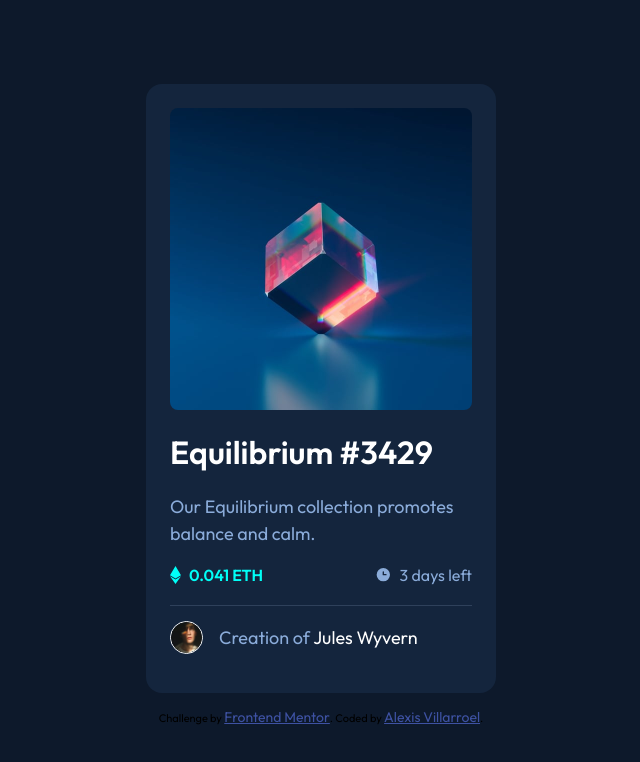
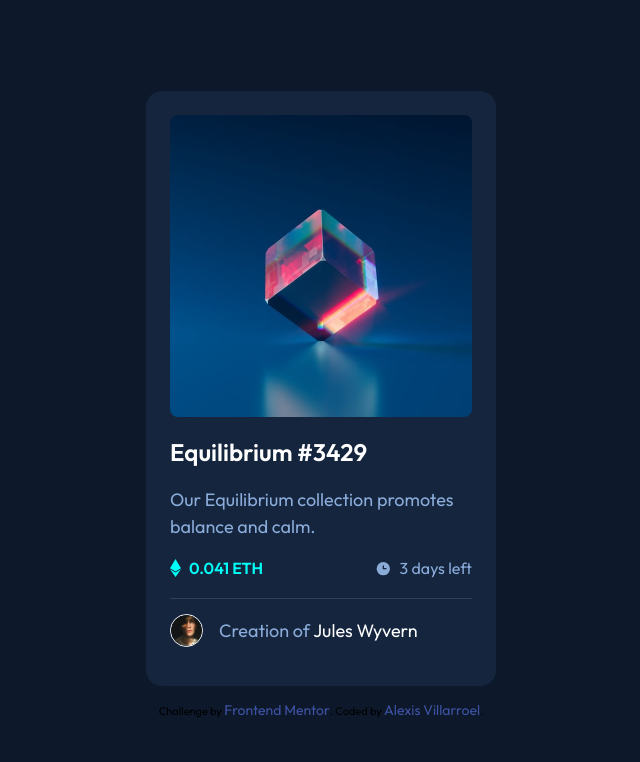
Before and after one commit to vrroel/frontendmentor9.ntfpreviewcard, a plain HTML site: page index.html in a window 1280 px wide. Shown: the whole page, without its empty margins (319-959 px from the left). Drawn offline with Linux system fonts and the light colour scheme.

Commit message:
refactor 1

```diff
--- a/css/style.css
+++ b/css/style.css
@@ -17,6 +17,16 @@ html {
 *:before,
 *:after {
   box-sizing: inherit;
+}
+
+a {
+  text-decoration: none;
+}
+
+ul, li{
+  margin: 0;
+  padding: 0;
+  list-style: none;
 }
 
 body {
@@ -50,9 +60,11 @@ img {
   cursor: pointer;
 }
 
+/* efectp en el :hover de la imagen */
+
 .card__header-img:hover .card__header-img-hover {
   opacity: 1;
-  transition: .3s;
+  transition: 0.3s;
 }
 
 .card__header-img-hover {
@@ -69,16 +81,19 @@ img {
   transform: translate(-50%, -50%);
 }
 
-.card h1,
-.card__footer span {
+/* efecto en el :hover de la imagen */
+
+
+.card h1 a,
+.card__footer a {
   color: var(--white);
   cursor: pointer;
 }
 
-.card h1:hover,
-.card__footer span:hover {
+.card h1 a:hover,
+.card__footer a:hover {
   color: var(--cyan);
-  transition: .3s;
+  transition: 0.3s;
 }
 
 .card p {
--- a/index.html
+++ b/index.html
@@ -29,40 +29,41 @@
 </head>
 
 <body>
-  <div class="card">
-    <div class="card__header-img">
-      <img src="./images/image-equilibrium.jpg" alt="">
+  <main>
+    <article class="card">
+      <header class="card__header-img">
+        <img src="./images/image-equilibrium.jpg" alt="image">
 
-      <div class="card__header-img-hover">
-        <!-- <img src="./images/icon-view.svg" alt=""> -->
+        <div class="card__header-img-hover"></div>
+      </header>
+
+      <div class="card__content">
+        <h1><a href="#">Equilibrium #3429</a></h1>
+        <p>Our Equilibrium collection promotes balance and calm.</p>
+
+        <ul class="card__data">
+          <li class="item">
+            <img src="./images/icon-ethereum.svg" alt="" aria-hidden="true">
+            <span class="price">0.041 ETH</span>
+          </li>
+          <li class="item">
+            <img src="./images/icon-clock.svg" alt="" aria-hidden="true">
+            <span class="time">3 days left</span>
+          </li>
+        </ul>
       </div>
-    </div>
 
-    <div class="card__content">
-      <h1>Equilibrium #3429</h1>
-      <p>Our Equilibrium collection promotes balance and calm.</p>
-
-      <div class="card__data">
-        <div class="item">
-          <img src="./images/icon-ethereum.svg" alt="">
-          <span class="price">0.041 ETH</span>
-        </div>
-        <div class="item">
-          <img src="./images/icon-clock.svg" alt="">
-          <span class="time">3 days left</span>
-        </div>
-      </div>
-    </div>
+      <footer class="card__footer">
+        <img src="./images/image-avatar.png" alt="Jules Wyvern vatar image">
+        <p>Creation of <a href="#">Jules Wyvern</a></p>
+      </footer>
+    </article>
+  </main>
 
 
-    <footer class="card__footer">
-      <img src="./images/image-avatar.png" alt="">
-      <p>Creation of <span>Jules Wyvern</span></p>
-    </footer>
-  </div>
 
   <div class="attribution">
-    Challenge by <a href="https://www.frontendmentor.io?ref=challenge" target="_blank">Frontend Mentor</a>.
+    Challenge by <a href="https://www.frontendmentor.io?ref=challenge" target="_blank" rel="noreferrer">Frontend Mentor</a>.
     Coded by <a href="https://www.frontendmentor.io/profile/vrroel">Alexis Villarroel</a>.
   </div>
 </body>
```
